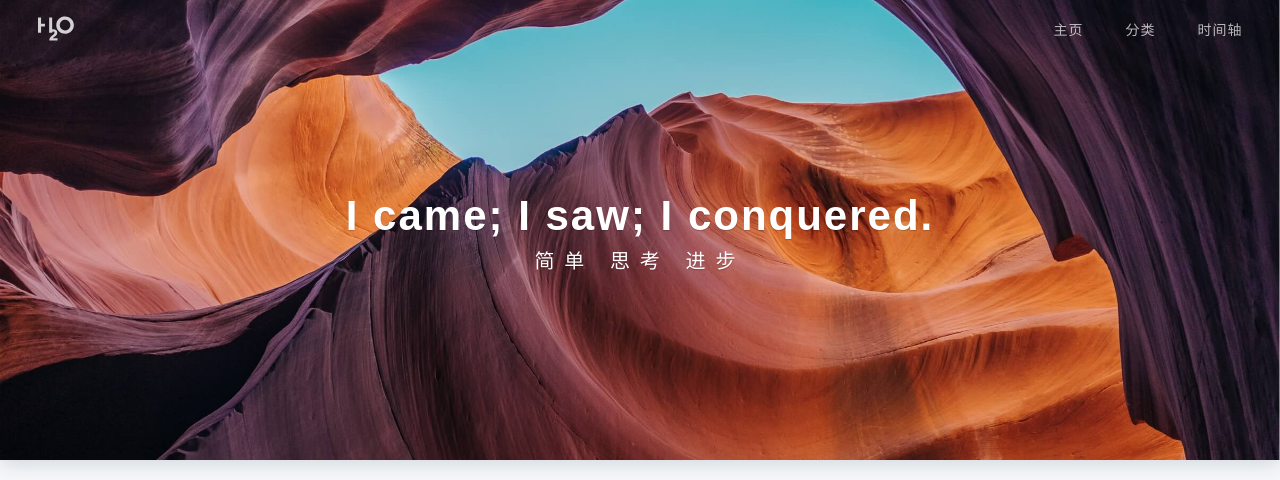
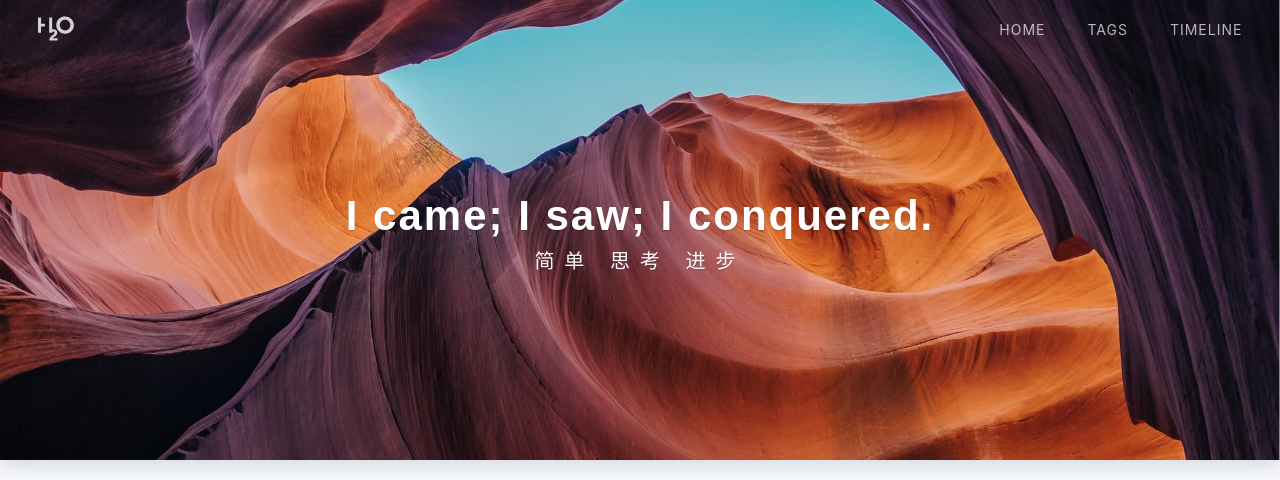
Before and after one commit to justde/justde.github.io, a Jekyll site: the page built from index.html, in a window 1280 px wide. Shown: the top 480 px of the page. Built offline with Jekyll 4.4.1, drawn with Linux system fonts in a browser that asks for light colours; nearby versions of some CDN libraries; the list of posts is cut into pages by our own code; comment, search, counter and statistics services are not loaded; a style sheet for code colours, icons or effects is not loaded; some of the changed lines change nothing that is shown; grey boxes are pictures that could not be loaded.

```diff
--- a/_config.yml
+++ b/_config.yml
@@ -9,9 +9,9 @@
 
 # Navigation links
 nav:
-  主页: '/'
-  分类: '/tags.html'
-  时间轴: '/timeline.html'
+  home: '/'
+  tags: '/tags.html'
+  timeline: '/timeline.html'
 
 
 # Footer
```
